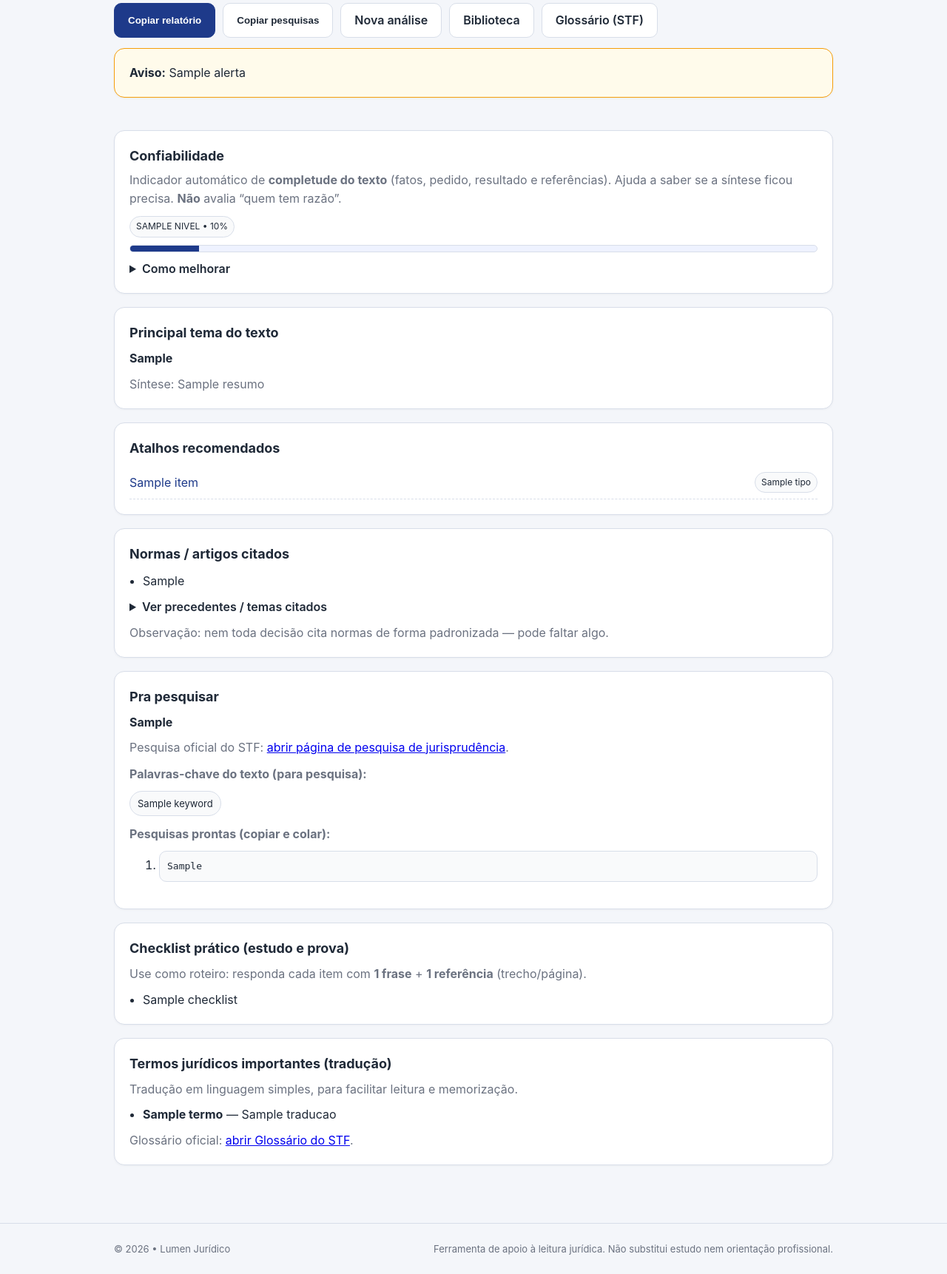
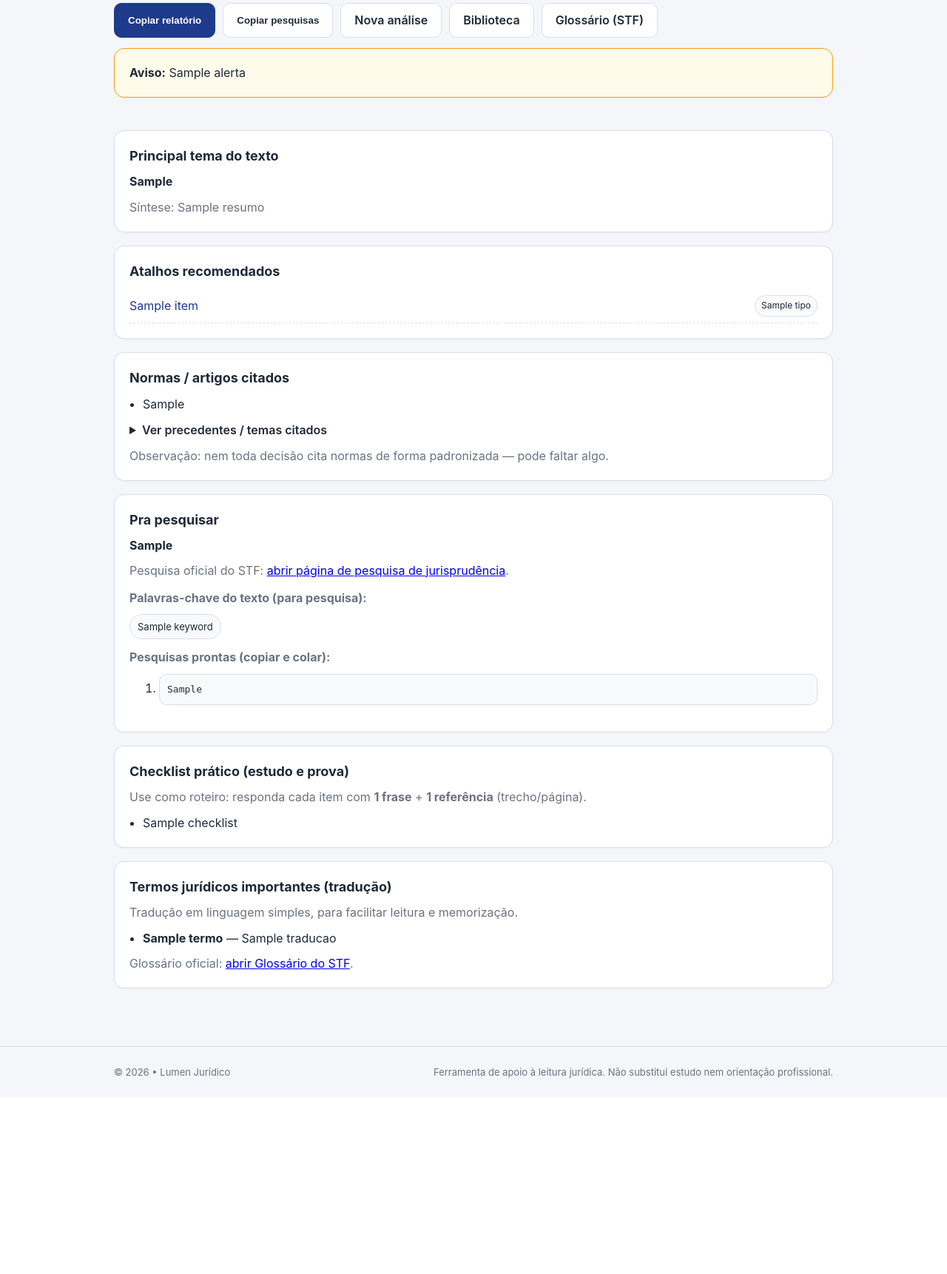
Before and after one commit to sabrinaandraderocha-cmyk/lumen-juridico, a Flask app: template templates/resultado.html in a window 1280 px wide. Shown: the part 239-1961 px from the top of the page at 74% size. After the commit the page ends 1696 px from the top, so only its background shows below. Run offline with Flask 3, Linux system fonts and the light colour scheme; the template is opened without the code that fills it: most values are stand-ins (such as "Sample title", 1, 10 or a date in 2020).

Commit message:
Update resultado.html

```diff
--- a/templates/resultado.html
+++ b/templates/resultado.html
@@ -27,39 +27,6 @@
     {% endif %}
   </section>
 
-  {# ✅ Confiabilidade (explicado) #}
-  {% if out.confianca %}
-    <section class="card" style="margin-top:14px;">
-      <div class="row" style="justify-content:space-between; align-items:center; margin-top:0;">
-        <div>
-          <h2 style="margin:0;">Confiabilidade</h2>
-          <p class="muted" style="margin-top:6px;">
-            Indicador automático de <strong>completude do texto</strong> (fatos, pedido, resultado e referências).
-            Ajuda a saber se a síntese ficou precisa. <strong>Não</strong> avalia “quem tem razão”.
-          </p>
-        </div>
-        <span class="pill">
-          {{ out.confianca.nivel|upper }} • {{ out.confianca.score }}%
-        </span>
-      </div>
-
-      <div style="margin-top:10px; height:10px; border-radius:999px; background:#eef2ff; overflow:hidden; border:1px solid var(--border);">
-        <div style="height:100%; width:{{ out.confianca.score }}%; background:var(--accent);"></div>
-      </div>
-
-      {% if out.confianca.motivos and out.confianca.motivos|length > 0 %}
-        <details style="margin-top:10px;">
-          <summary>Como melhorar</summary>
-          <ul style="margin-top:10px;">
-            {% for m in out.confianca.motivos %}
-              <li class="muted">{{ m }}</li>
-            {% endfor %}
-          </ul>
-        </details>
-      {% endif %}
-    </section>
-  {% endif %}
-
   {# ✅ PRINCIPAL TEMA DO TEXTO #}
   <section class="card" style="margin-top:14px;">
     <h2>Principal tema do texto</h2>
@@ -74,7 +41,7 @@
     {% endif %}
   </section>
 
-  {# ✅ ATALHOS RECOMENDADOS (mantém) #}
+  {# ✅ ATALHOS RECOMENDADOS #}
   {% if out.sugestoes and out.sugestoes|length > 0 %}
     <section class="card" style="margin-top:14px;">
       <h2>Atalhos recomendados</h2>
@@ -112,7 +79,7 @@
     </p>
   </section>
 
-  {# ✅ PRA PESQUISAR (mantém + inclui palavras-chave) #}
+  {# ✅ PRA PESQUISAR #}
   <section class="card" style="margin-top:14px;">
     <h2>Pra pesquisar</h2>
 
@@ -156,7 +123,7 @@
     {% endif %}
   </section>
 
-  {# ✅ CHECKLIST PRÁTICO PARA ESTUDO E PROVA (melhorado) #}
+  {# ✅ CHECKLIST PRÁTICO PARA ESTUDO E PROVA #}
   <section class="card" style="margin-top:14px;">
     <h2>Checklist prático (estudo e prova)</h2>
     <p class="muted" style="margin-top:6px;">
@@ -174,7 +141,7 @@
     {% endif %}
   </section>
 
-  {# ✅ TERMOS JURÍDICOS IMPORTANTES E SUA “TRADUÇÃO” #}
+  {# ✅ TERMOS JURÍDICOS IMPORTANTES E TRADUÇÃO #}
   <section class="card" style="margin-top:14px;">
     <h2>Termos jurídicos importantes (tradução)</h2>
     <p class="muted" style="margin-top:6px;">
@@ -242,8 +209,6 @@ ${searches.length ? searches.map((q, i) => (i+1) + ") " + q).join("\\n\\n") : "(
       const checklist = {{ (out.checklist or [])|tojson }};
       const termos = {{ (out.termos_importantes or [])|tojson }};
 
-      const conf = {{ (out.confianca or {})|tojson }};
-
       const texto =
 `LUMEN JURÍDICO — RELATÓRIO
 Data/hora: {{ now.strftime("%d/%m/%Y %H:%M") }}
@@ -253,9 +218,6 @@ ${tema || "(não identificado)"}
 
 SÍNTESE
 ${resumo || "(não identificada)"}
-
-CONFIABILIDADE (completude do texto)
-Nível: ${(conf && conf.nivel) ? conf.nivel.toUpperCase() : "—"} • Score: ${(conf && conf.score) ? conf.score : "—"}%
 
 PRA PESQUISAR
 Pergunta: ${perguntaObj || pergunta}
```
